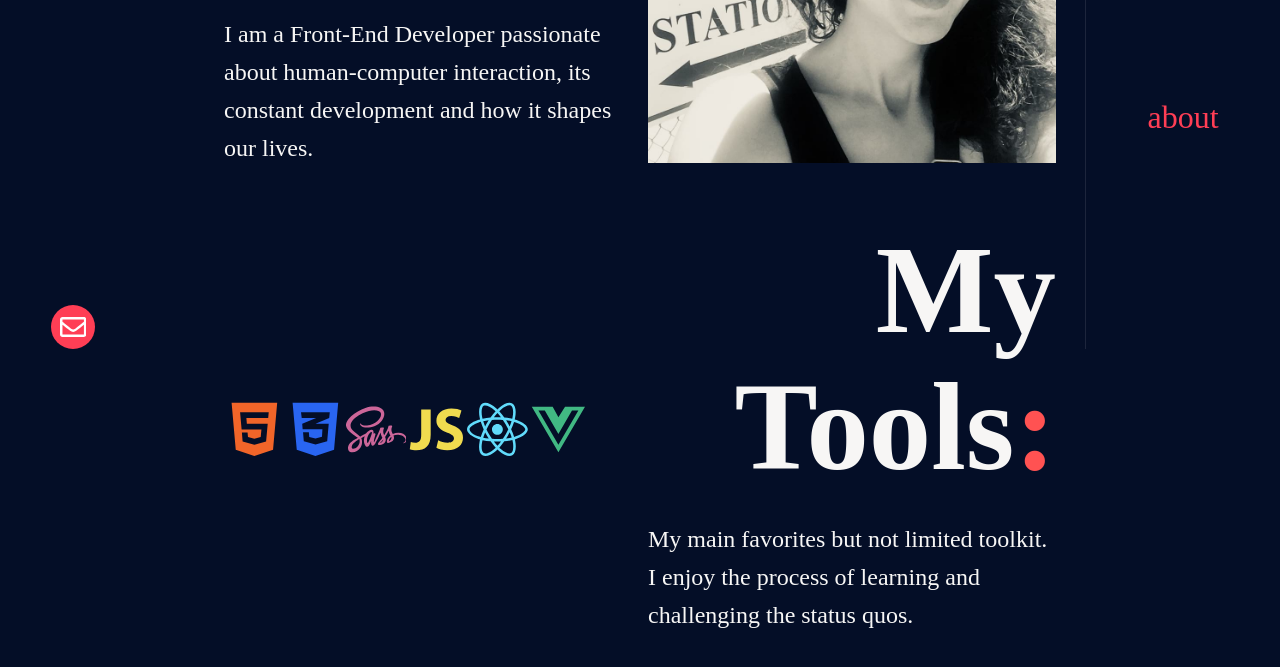
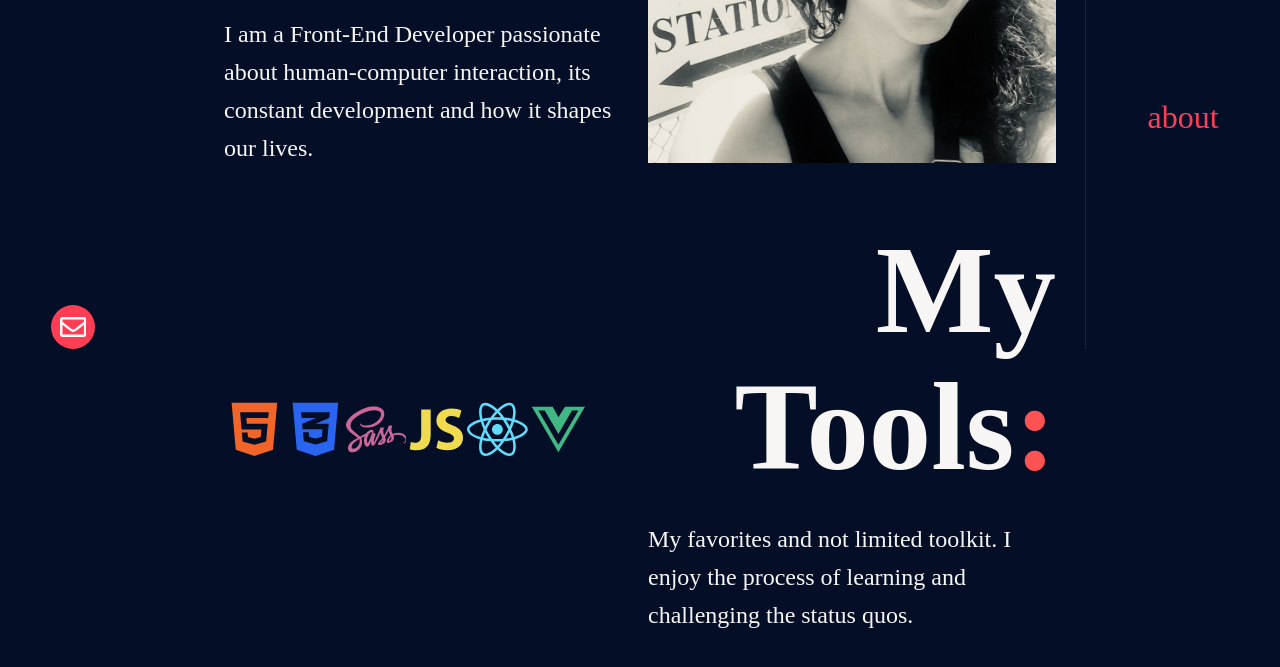
Before and after one commit to FarahMint/gatsby-perso-profile, a Gatsby site: page /about in a window 1280 px wide. Shown: the part 451-1118 px from the top of the page. Built offline with nearby package versions, Linux system fonts and the light colour scheme; Gatsby itself is replaced by a stand-in of ours.

Commit message:
update bio

```diff
--- a/src/pages/about.js
+++ b/src/pages/about.js
@@ -38,7 +38,7 @@ const AboutPage = ({data}) => {
 
       <div className="bio-text">
         <h3>my tools<span className="color">:</span></h3>
-        <p>My main favorites but not limited toolkit. I enjoy the process of learning and challenging the status quos.</p>
+        <p>My favorites and not limited toolkit. I enjoy the process of learning and challenging the status quos.</p>
 
       </div>
     </section>
```
